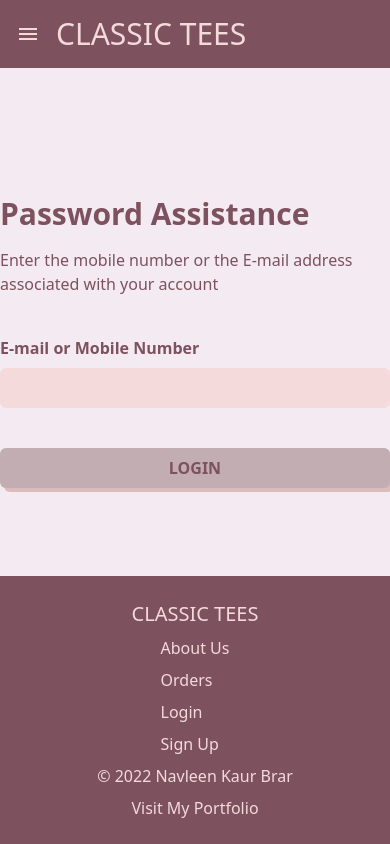
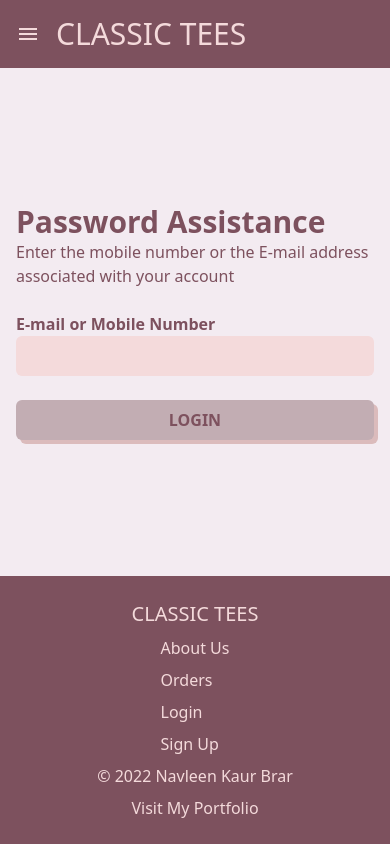
Before and after one commit to Navleenkaursandhu/E-Commerce-Website, a React (Vite) app: page /forgot-password in a window 390 px wide. Built offline with nearby package versions, Linux system fonts and the light colour scheme.

Commit message:
implemented responsive design for forgot password web page

```diff
--- a/src/page_forgot_password/PageForgotPassword.tsx
+++ b/src/page_forgot_password/PageForgotPassword.tsx
@@ -5,15 +5,17 @@ export const PageForgotPassword = () => {
   return (
     <div className='text-[#7D515E] min-h-screen flex flex-col'>
       <Header />
-      <div className="bg-[#F3EBF1] flex flex-col items-center flex-1 ">
-        <div className="mt-32">
-          <div className="font-semibold text-3xl mb-4">Password Assistance</div>
-          <p>Enter the mobile number or the E-mail address associated with your account</p>
-          <div className='flex flex-col gap-2'>
-            <div className="font-bold mt-10">E-mail or Mobile Number</div>
-            <input className='px-4 py-2 rounded-md bg-[#F4DADB] mb-8'></input>
-            <button className={`${buttonShadowEffect}  font-semibold shadow-[4px_4px_0px_0px_#B58396] hover:shadow-[2px_2px_0px_0px_#B58396] bg-[#C2ADB3] w-full p-2 rounded-md`}>LOGIN</button>
+      <div className="bg-[#F3EBF1] flex flex-1 p-4 flex-col items-center justify-center">
+        <div className='flex flex-col gap-6'>
+          <div>
+            <div className="font-semibold text-3xl">Password Assistance</div>
+            <p>Enter the mobile number or the E-mail address associated with your account</p>
           </div>
+          <div className='w-full'>
+            <div className="font-bold">E-mail or Mobile Number</div>
+            <input className='px-4 py-2 w-full rounded-md bg-[#F4DADB]'></input>
+          </div>
+          <button className={`${buttonShadowEffect} w-full font-semibold shadow-[4px_4px_0px_0px_#B58396] hover:shadow-[2px_2px_0px_0px_#B58396] bg-[#C2ADB3] p-2 rounded-md`}>LOGIN</button>
         </div>
       </div>
       <Footer />
```
